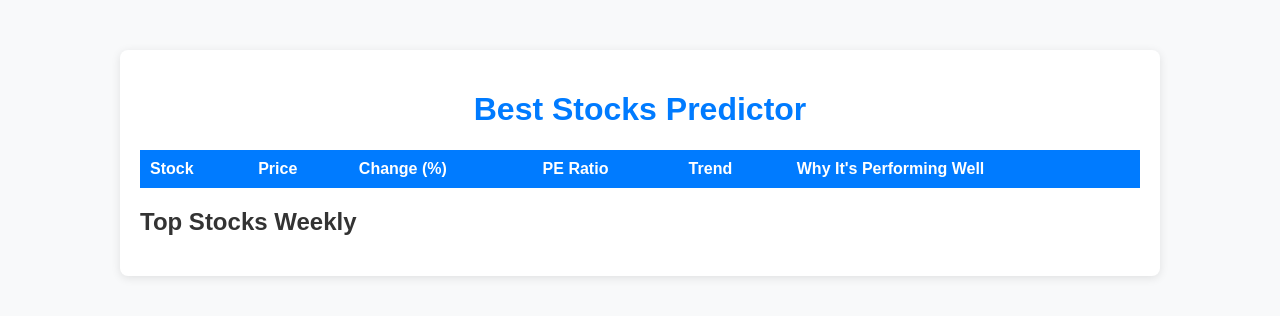
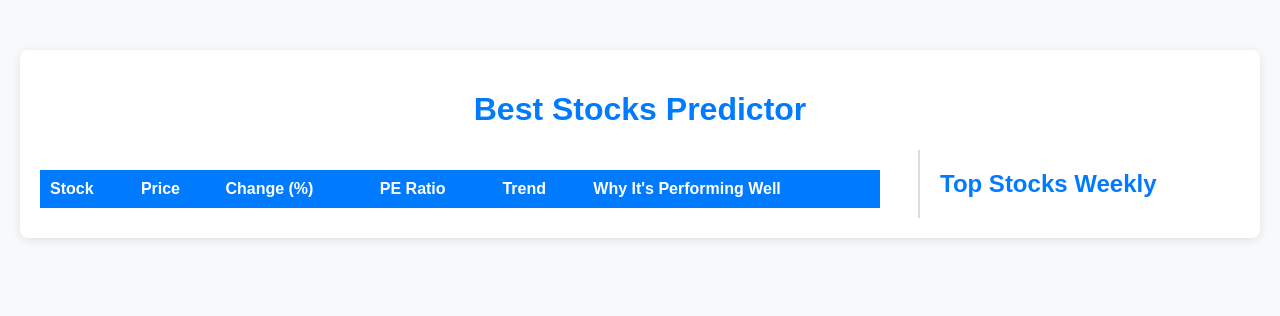
Before and after one commit to bradykoenig/KoenigStockPredictor, a plain HTML site: page index.html in a window 1280 px wide. Drawn offline with Linux system fonts and the light colour scheme; no server answers.

Commit message:
Update styles.css

```diff
--- a/styles.css
+++ b/styles.css
@@ -7,7 +7,7 @@ body {
   }
 
   .container {
-    max-width: 1000px;
+    max-width: 1200px;
     margin: 50px auto;
     padding: 20px;
     background: #fff;
@@ -18,6 +18,15 @@ body {
   h1 {
     text-align: center;
     color: #007bff;
+  }
+
+  .main-content {
+    display: flex;
+    justify-content: space-between;
+  }
+
+  .stock-table {
+    width: 70%;
   }
 
   table {
@@ -46,3 +55,22 @@ body {
   tr:hover {
     background-color: #ddd;
   }
+
+  .weekly-picks {
+    width: 25%;
+    padding-left: 20px;
+    border-left: 2px solid #ddd;
+  }
+
+  .weekly-picks h2 {
+    color: #007bff;
+  }
+
+  .weekly-picks ul {
+    list-style: none;
+    padding: 0;
+  }
+
+  .weekly-picks li {
+    margin-bottom: 10px;
+  }
```
